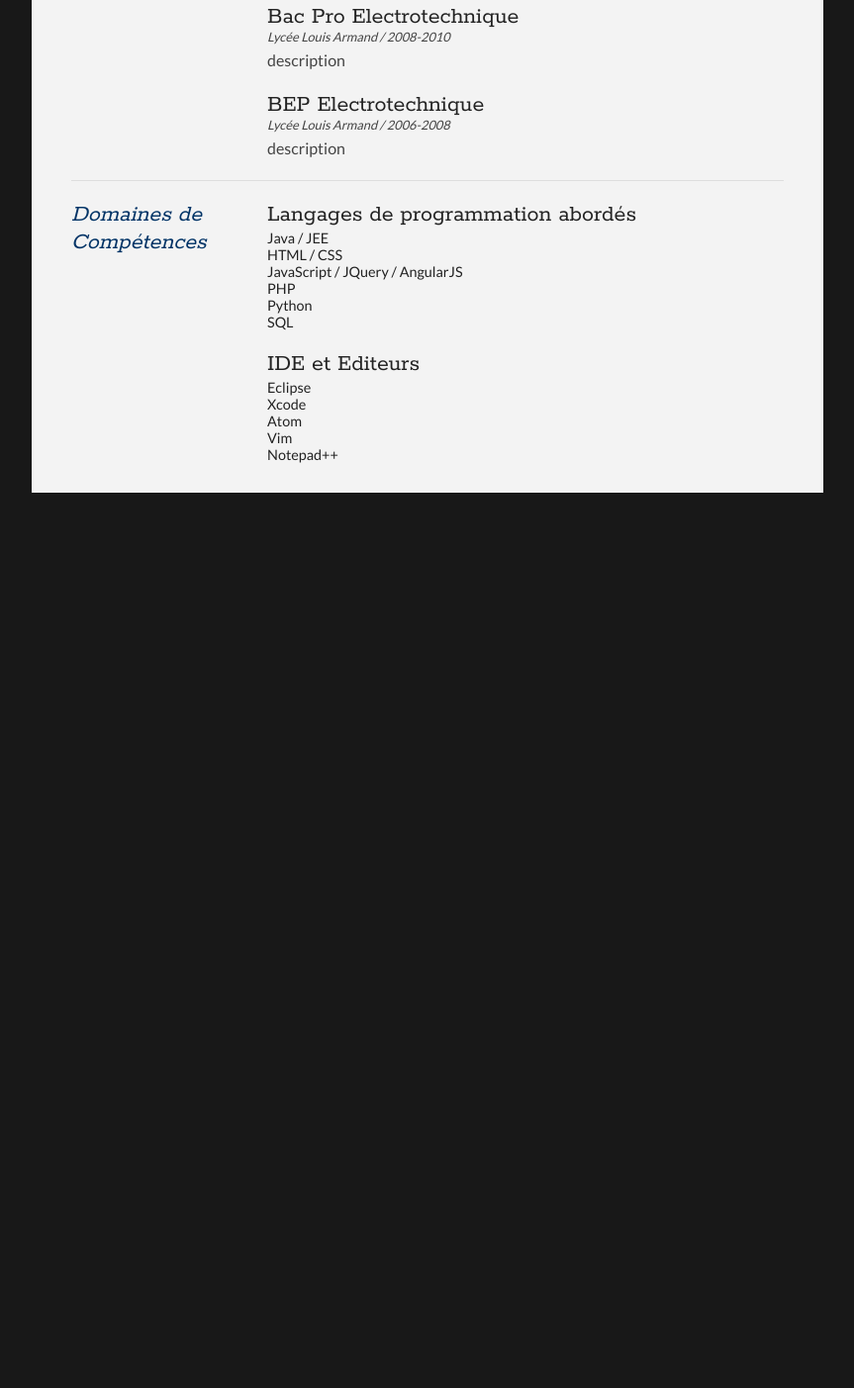
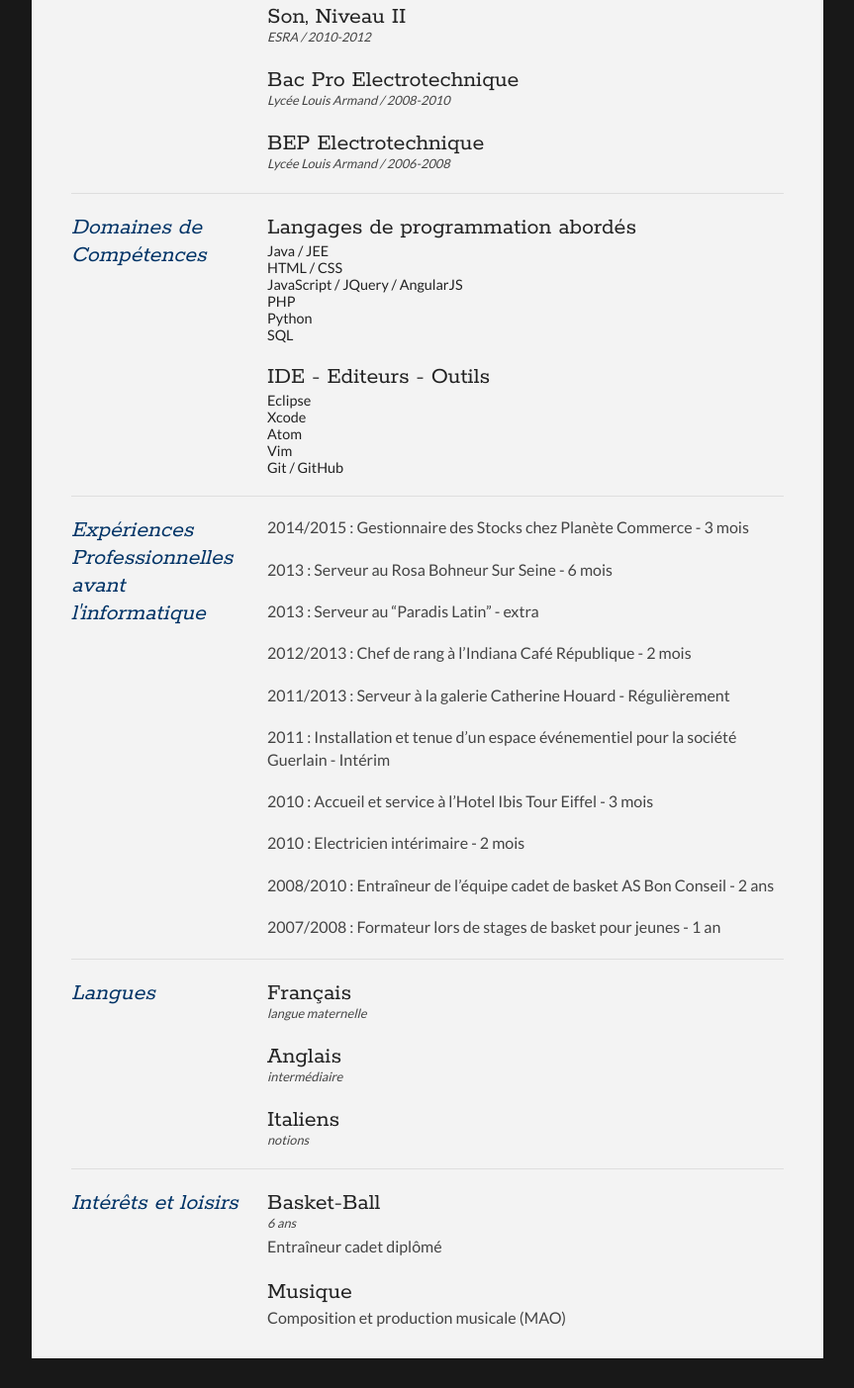
Before and after one commit to KevinLemaire/KevinLemaire.github.io, a plain HTML site: page index.html in a window 1280 px wide. Shown: the part 468-1871 px from the top of the page at 99% size, without its empty margins (208-1071 px from the left). Before the commit the page ends 996 px from the top, so only its background shows below. Drawn offline with Linux system fonts and the light colour scheme.

Commit message:
ajout de contenu

```diff
--- a/index.html
+++ b/index.html
@@ -48,26 +48,26 @@
 			<div class="sectionContent">
 				<article>
 					<h2>Certificat de Qualification Professionnelle "Développeur Nouvelles Technologies", Niveau II</h2>
-					<p class="subDetails">Simplon.co / Actuellement</p>
-					<p>description</p>
+					<p class="subDetails">Simplon.co / Décembre 2015-Actuellement</p>
+					<p>-Objectif : Former des développeurs opérationnels, qui maîtrisent toutes les étapes de la production d’un logiciel et de son cadre, du recueil de l’expression de besoin à la livraison et à l’accompagnement des utilisateurs. <br>-Actuellement période de pré-rentrée de deux mois d’apprentissage intensif du développement par la pratique.</p>
 				</article>
 
 				<article>
 					<h2>Diplôme d’Etudes Supérieures des Techniques du Son, Niveau II</h2>
 					<p class="subDetails">ESRA / 2010-2012</p>
-					<p>description</p>
+					<p></p>
 				</article>
 
 				<article>
 					<h2>Bac Pro Electrotechnique</h2>
 					<p class="subDetails">Lycée Louis Armand / 2008-2010</p>
-					<p>description</p>
+					<p></p>
 				</article>
 
 				<article>
 					<h2>BEP Electrotechnique</h2>
 					<p class="subDetails">Lycée Louis Armand / 2006-2008</p>
-					<p>description</p>
+					<p></p>
 				</article>
 			</div>
 			<div class="clear"></div>
@@ -95,14 +95,14 @@
 				</article>
 
 				<article>
-					<h2>IDE et Editeurs</h2>
+					<h2>IDE - Editeurs - Outils</h2>
           <p class="subDetails"></p>
 					<ul>
 					  <li>Eclipse</li>
             <li>Xcode</li>
             <li>Atom</li>
 					  <li>Vim</li>
-            <li>Notepad++</li>
+						<li>Git / GitHub</li>
 					</ul>
 					<p></p>
 				</article>
@@ -111,6 +111,79 @@
 			<div class="clear"></div>
 		</section>
 
+		<section>
+			<div class="sectionTitre">
+				<h1>Expériences Professionnelles avant l'informatique</h1>
+			</div>
+
+			<div class="sectionContent">
+				<article>
+					<p>2014/2015 : Gestionnaire des Stocks chez Planète Commerce - 3 mois</p>
+          <p>2013 : Serveur au Rosa Bohneur Sur Seine - 6 mois</p>
+          <p>2013 : Serveur au “Paradis Latin” - extra</p>
+          <p>2012/2013 : Chef de rang à l’Indiana Café République - 2 mois</p>
+          <p>2011/2013 : Serveur à la galerie Catherine Houard - Régulièrement</p>
+          <p>2011 : Installation et tenue d’un espace événementiel pour la société Guerlain - Intérim</p>
+          <p>2010 : Accueil et service à l’Hotel Ibis Tour Eiffel - 3 mois</p>
+          <p>2010 : Electricien intérimaire - 2 mois</p>
+          <p>2008/2010 : Entraîneur de l’équipe cadet de basket AS Bon Conseil - 2 ans</p>
+          <p>2007/2008 : Formateur lors de stages de basket pour jeunes - 1 an</p>
+				</article>
+			</div>
+			<div class="clear"></div>
+		</section>
+
+		<section>
+			<div class="sectionTitre">
+				<h1>Langues</h1>
+			</div>
+
+			<div class="sectionContent">
+				<article>
+					<h2>Français</h2>
+          <p class="subDetails">langue maternelle</p>
+					<p></p>
+				</article>
+
+				<article>
+					<h2>Anglais</h2>
+          <p class="subDetails">intermédiaire</p>
+					<p></p>
+				</article>
+
+				<article>
+					<h2>Italiens</h2>
+          <p class="subDetails">notions</p>
+					<p></p>
+				</article>
+
+			</div>
+			<div class="clear"></div>
+		</section>
+
+		<section>
+			<div class="sectionTitre">
+				<h1>Intérêts et loisirs</h1>
+			</div>
+
+			<div class="sectionContent">
+				<article>
+					<h2>Basket-Ball</h2>
+          <p class="subDetails">6 ans</p>
+					<p>Entraîneur cadet diplômé</p>
+				</article>
+
+				<article>
+					<h2>Musique</h2>
+          <p class="subDetails"></p>
+					<p>Composition et production musicale (MAO)</p>
+				</article>
+
+			</div>
+			<div class="clear"></div>
+		</section>
+
+
 
 	</div>
 </div>
```
